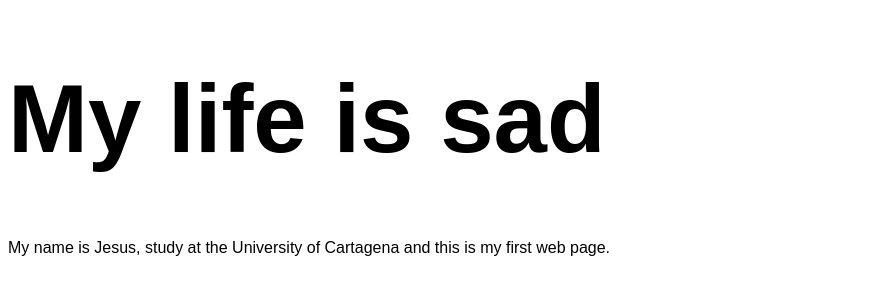
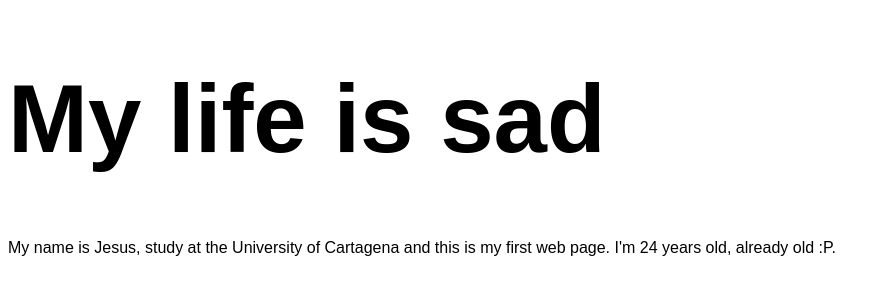
Before and after one commit to Jesusd19/test_repository, a plain HTML site: page index.html in a window 1280 px wide. Shown: the whole page, without its empty margins (0-889 px from the left). Drawn offline with Linux system fonts and the light colour scheme.

Commit message:
Se hizo una modificacion al index

```diff
--- a/index.html
+++ b/index.html
@@ -12,7 +12,10 @@
     </font>
 
     <font face="arial">
-            <p>My name is Jesus, study at the University of Cartagena and this is my first web page.</p>
+            <p>
+                My name is Jesus, study at the University of Cartagena and this is my first web page. I'm 24 years old, already old :P.
+
+            </p>
     </font>
 
 
```
